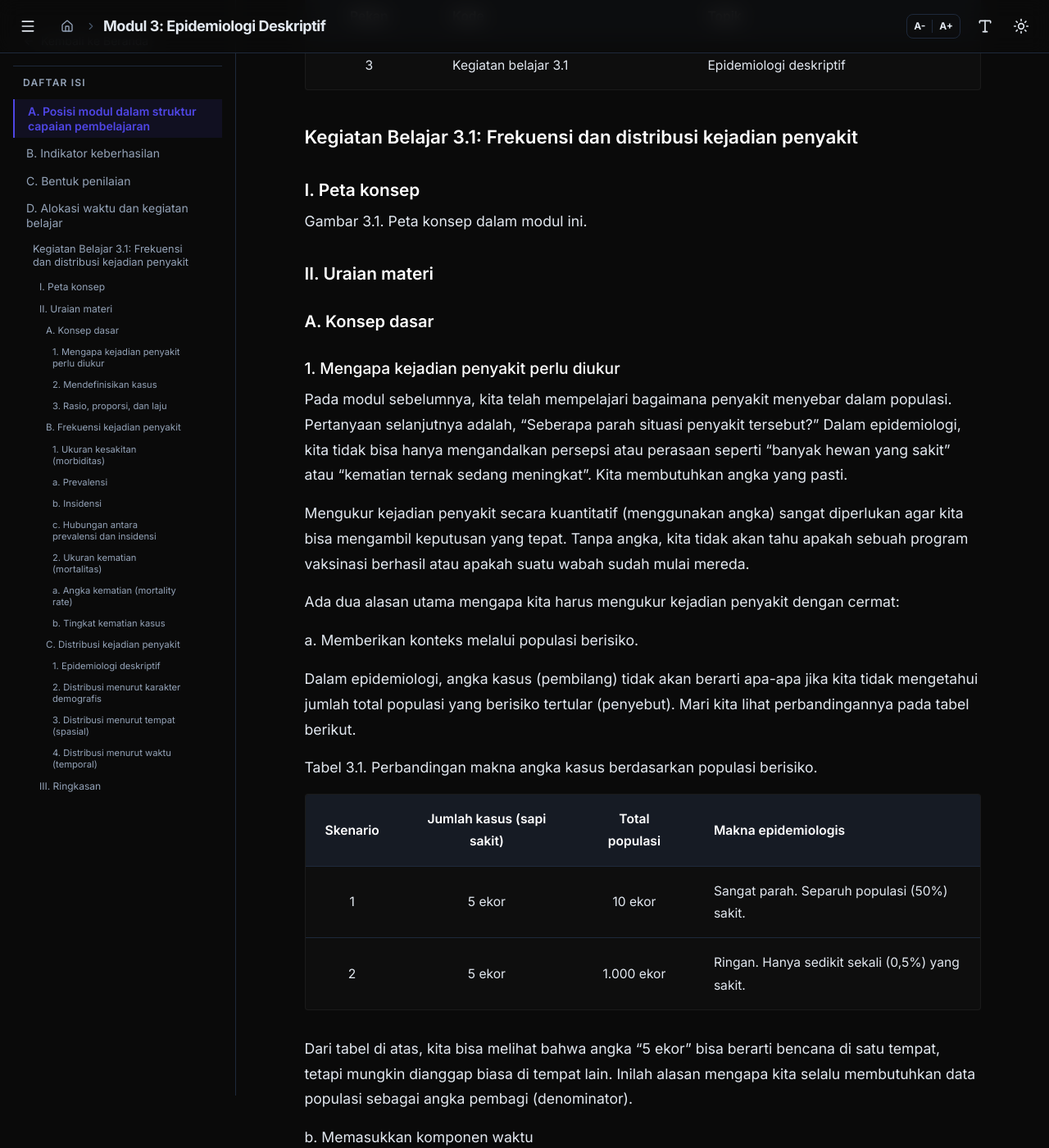
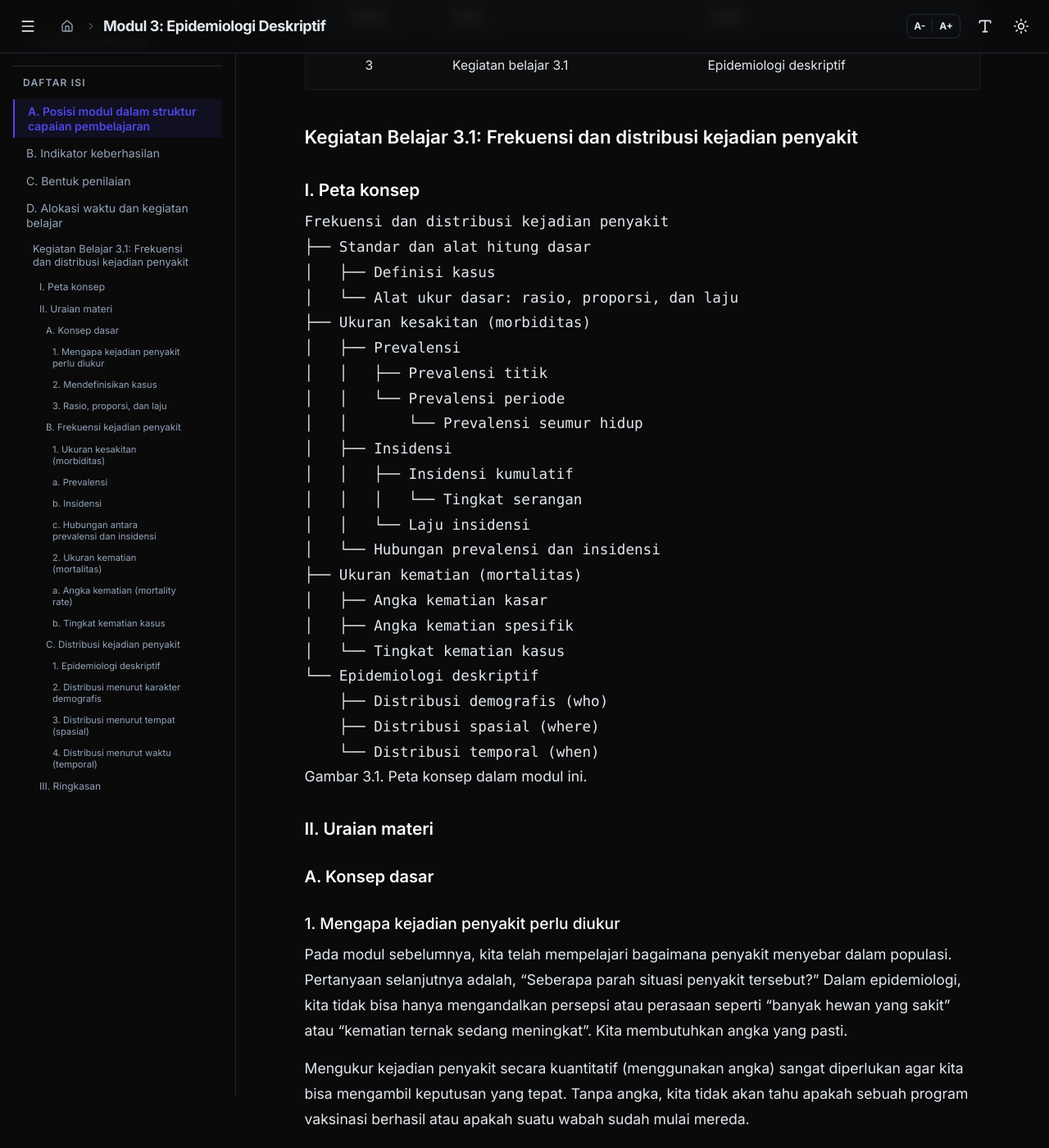
Before and after one commit to rianhs/epidemiologi-dan-ekonomi-veteriner, a Jekyll site: the page built from modul/modul-03.md, in a window 1280 px wide and 1400 px high, scrolled down 1738 px. Shown: the whole window at 82% size. Built offline with Jekyll 4.4.1, drawn with Linux system fonts in a browser that asks for light colours; nearby versions of some CDN libraries; some of the changed text lies outside the part shown.

Commit message:
Update modul-03.md

````diff
--- a/modul/modul-03.md
+++ b/modul/modul-03.md
@@ -50,6 +50,31 @@ Sub-CPMK-3 dirancang untuk diselesaikan dalam satu kegiatan belajar (satu pekan)
 ### Kegiatan Belajar 3.1: Frekuensi dan distribusi kejadian penyakit
 
 #### I. Peta konsep
+
+```text
+Frekuensi dan distribusi kejadian penyakit
+├── Standar dan alat hitung dasar
+│   ├── Definisi kasus
+│   └── Alat ukur dasar: rasio, proporsi, dan laju
+├── Ukuran kesakitan (morbiditas)
+│   ├── Prevalensi
+│   │   ├── Prevalensi titik
+│   │   └── Prevalensi periode
+│   │       └── Prevalensi seumur hidup
+│   ├── Insidensi
+│   │   ├── Insidensi kumulatif
+│   │   │   └── Tingkat serangan
+│   │   └── Laju insidensi
+│   └── Hubungan prevalensi dan insidensi
+├── Ukuran kematian (mortalitas)
+│   ├── Angka kematian kasar
+│   ├── Angka kematian spesifik
+│   └── Tingkat kematian kasus
+└── Epidemiologi deskriptif
+    ├── Distribusi demografis (who)
+    ├── Distribusi spasial (where)
+    └── Distribusi temporal (when)
+```
 
 Gambar 3.1. Peta konsep dalam modul ini.
 
````
